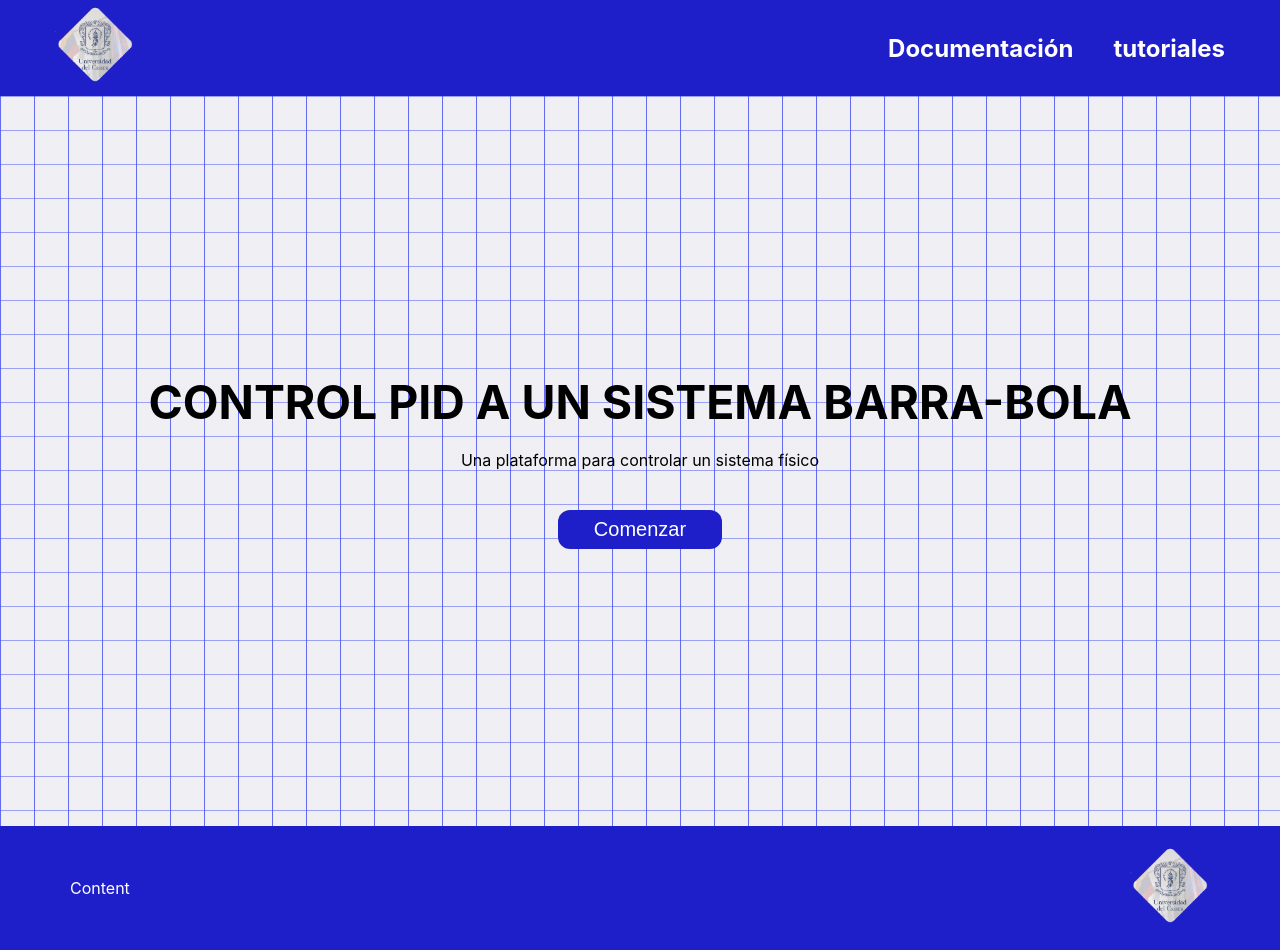
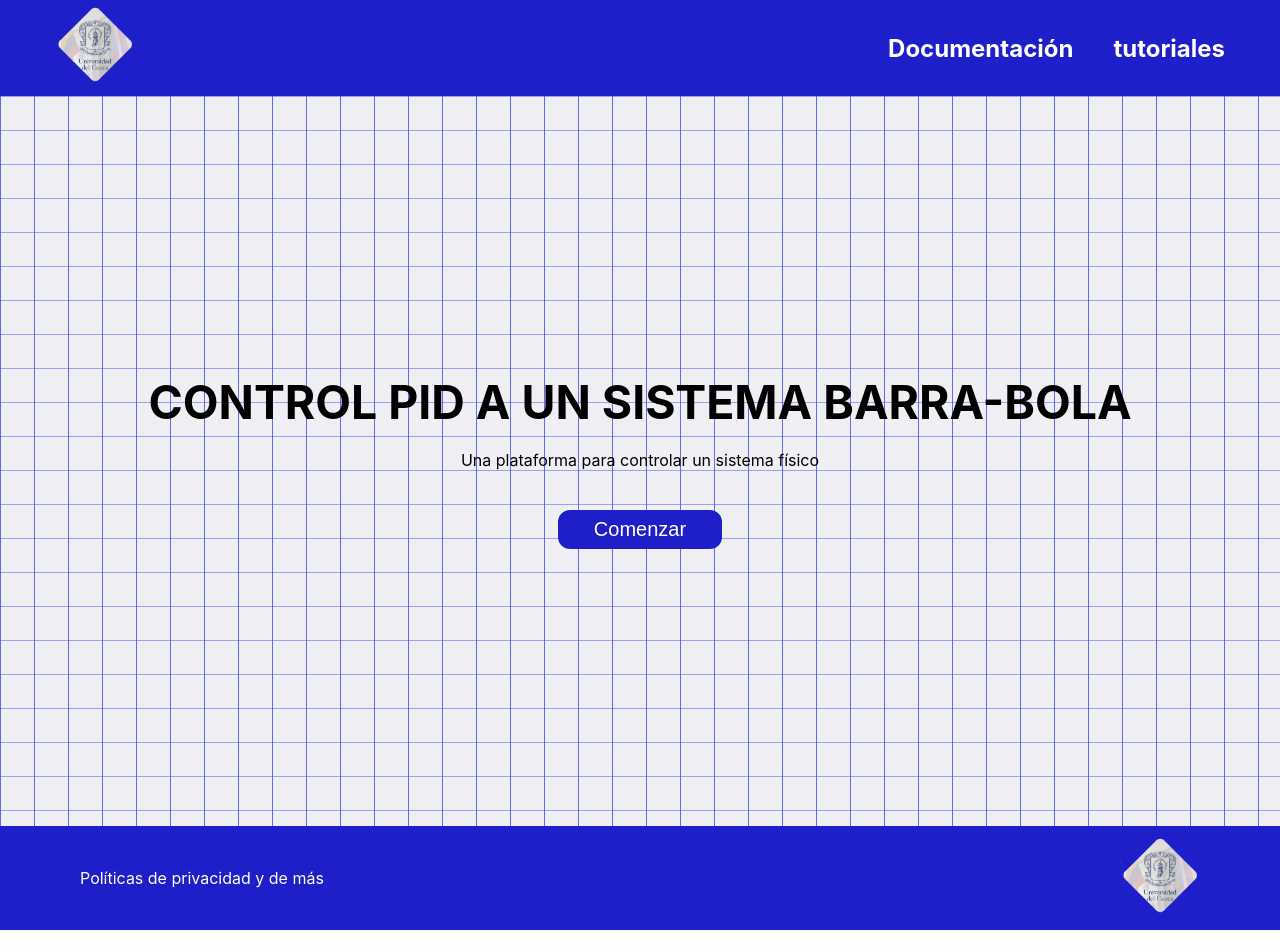
Before and after one commit to Andres-Santacruz/pid-eps32, a React (Create React App) app: page / in a window 1280 px wide. Built offline with nearby package versions, Linux system fonts and the light colour scheme; no server answers.

Commit message:
[FIX]: Change padding and update text

```diff
--- a/src/components/Footer/index.js
+++ b/src/components/Footer/index.js
@@ -6,7 +6,7 @@ const Footer = () => {
   return (
     <footer className={styles.footer}>
       <div className={styles.container}>
-        <div className={styles.info}>Content</div>
+        <div className={styles.info}>Políticas de privacidad y de más</div>
         <div className={styles.img_content}>
           <Link href="/">
             <img
--- a/src/components/Footer/styles.module.css
+++ b/src/components/Footer/styles.module.css
@@ -8,7 +8,7 @@
   justify-content: space-between;
   align-items: center;
   color: white;
-  padding: 20px 0;
+  padding: 10px;
 }
 .info,
 .img_content {
```
